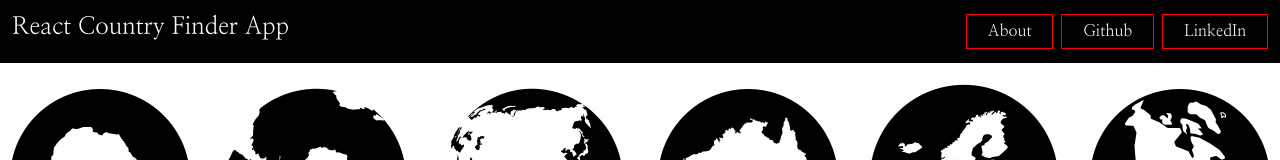
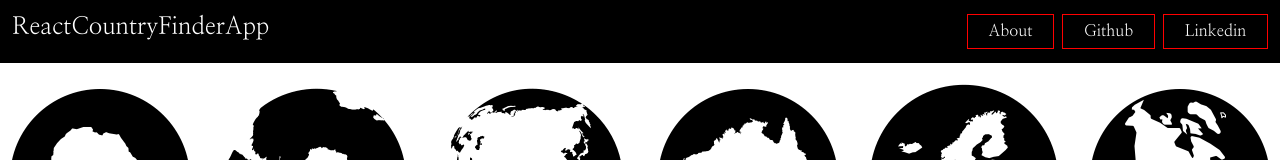
Before and after one commit to omer-yagci/countryRouterAppReact, a React (Create React App) app: page / in a window 1280 px wide. Shown: the top 160 px of the page. Built offline with nearby package versions, Linux system fonts and the light colour scheme; no server answers.

Commit message:
navbar changed

```diff
--- a/src/components/nav/navbar.jsx
+++ b/src/components/nav/navbar.jsx
@@ -8,14 +8,14 @@ const Navbar = () => {
       <nav className="navbar navbar-expand-lg ">
         <div className="container-fluid">
           <Link to="/" className="navbar-brand text-white">
-            <h4>React Country Finder App</h4>
+            <h4>ReactCountryFinderApp</h4>
           </Link>
           <div className="d-flex  align-items-center ">
             <>
-              <button className="ms-2 " type="button">
+              <button className="ms-2 ">
                 <NavLink to="/about">About</NavLink>
               </button>
-              <button className="ms-2" type="button">
+              <button className="ms-2">
                 <a
                   target="_blank"
                   rel="noreferrer"
@@ -24,13 +24,13 @@ const Navbar = () => {
                   Github
                 </a>
               </button>
-              <button className="ms-2" type="button">
+              <button className="ms-2">
                 <a
                   target="_blank"
                   rel="noreferrer"
                   href="https://www.linkedin.com/in/omer-kagan-yagci/"
                 >
-                  LinkedIn
+                  Linkedin
                 </a>
               </button>
             </>
```
